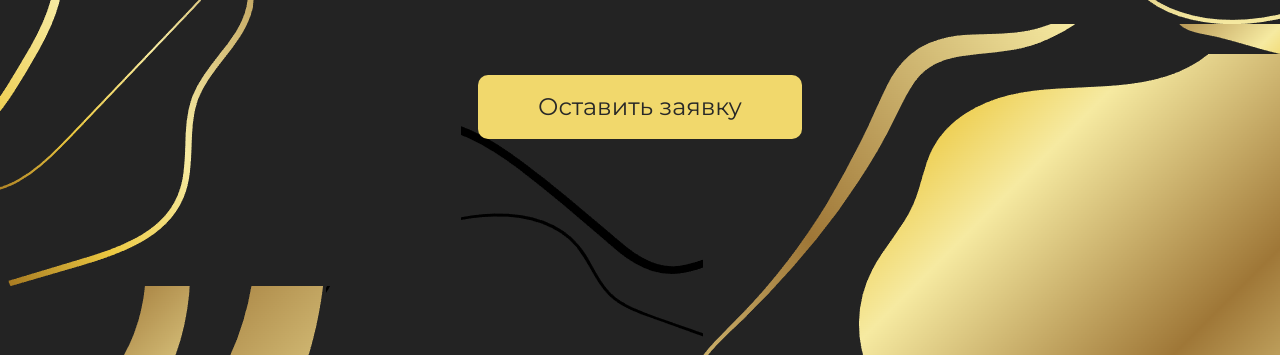
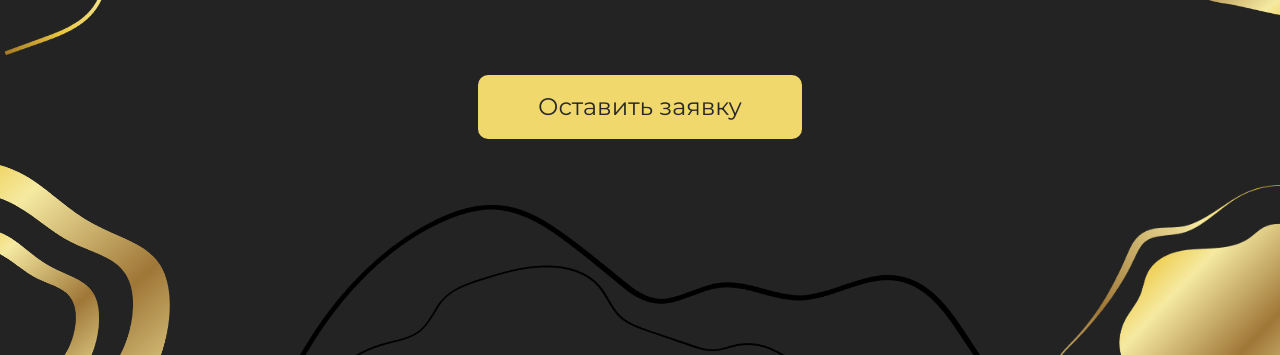
Before and after one commit to virage81/Gold-Group, a website: page app/index.html in a window 1280 px wide. Shown: the part 445-800 px from the top of the page. Drawn offline with Linux system fonts and the light colour scheme.

Commit message:
added top section

```diff
--- a/app/scss/components/_top.scss
+++ b/app/scss/components/_top.scss
@@ -4,7 +4,7 @@
 		url(../../img/decor/top-slide/top-slide-06.png), url(../../img/decor/top-slide/top-slide-07.png);
 	background-position: top left, top center, top right, center right, bottom right, bottom left, bottom center;
 	background-repeat: no-repeat;
-	background-size: auto;
+	background-size: 260px 500px, 460px 190px, 210px 300px, 90px 120px, 220px 170px, 170px 190px, 680px 150px;
 
 	&__inner {
 		display: flex;
```
Also changed, not shown: app/css/style.min.css.
